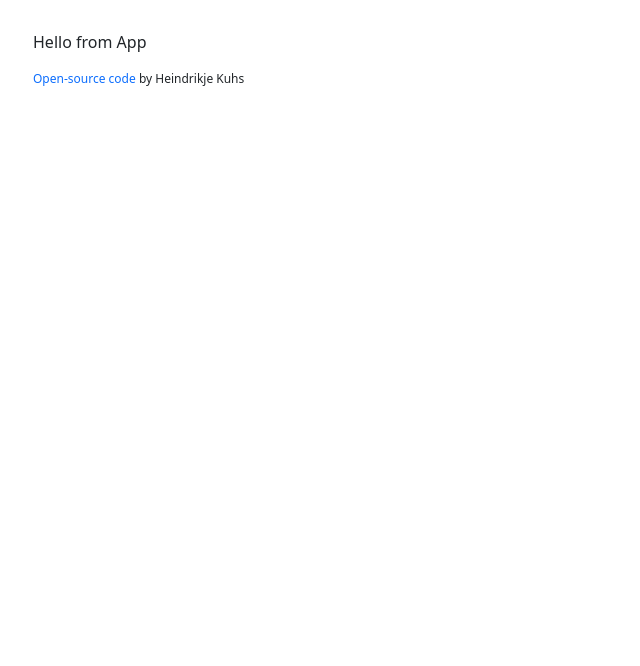
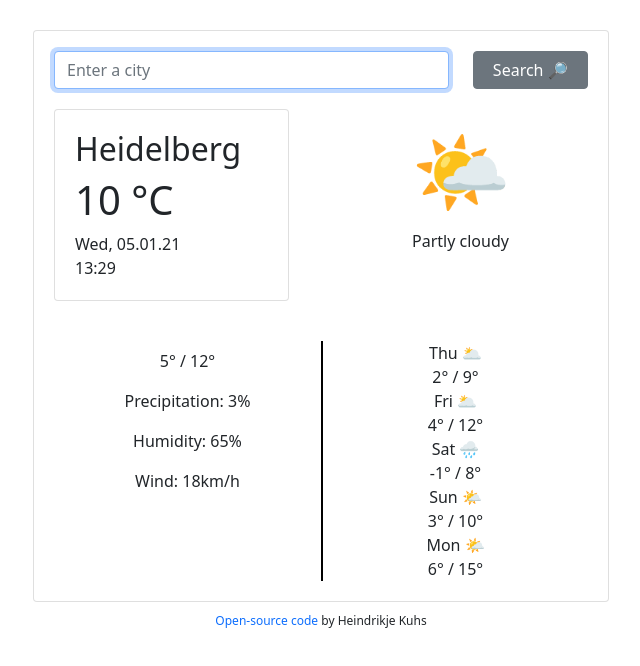
Before and after one commit to heindrikje/weather-app-react, a React (Create React App) app: page / in a window 1280 px wide. Shown: the top 666 px of the page, without its empty margins (319-959 px from the left). Built offline with nearby package versions, Linux system fonts and the light colour scheme.

Commit message:
Added HTML structure and basic CSS

```diff
--- a/src/App.css
+++ b/src/App.css
@@ -2,3 +2,7 @@
   max-width: 600px;
   margin: 30px auto;
 }
+
+.App .card {
+  padding: 20px;
+}
--- a/src/App.js
+++ b/src/App.js
@@ -1,12 +1,15 @@
 import React from "react";
 import "./App.css";
+import Weather from "./Weather";
 import Footer from "./Footer";
 
 export default function App() {
   return (
     <div className="App">
       <div className="container">
-        <p>Hello from App </p>
+        <div className="card">
+          <Weather />
+        </div>
         <Footer />
       </div>
     </div>
@@ -15,4 +18,3 @@ export default function App() {
 
 // Matt hat nach container noch:
 // <Weather defaultCity="New York" />
-// er importiert nur Weather.js
--- /dev/null
+++ b/src/Forecast.js
@@ -0,0 +1,26 @@
+import React from "react";
+import "./forecast.css";
+
+export default function Forecast() {
+  return (
+    <div className="Forecast">
+      <div className="forecastDays">
+        <div>
+          Thu 🌥 <br /> 2° / 9°
+        </div>
+        <div>
+          Fri 🌥 <br /> 4° / 12°
+        </div>
+        <div>
+          Sat 🌧 <br /> -1° / 8°
+        </div>
+        <div>
+          Sun 🌤 <br /> 3° / 10°
+        </div>
+        <div>
+          Mon 🌤 <br /> 6° / 15°
+        </div>
+      </div>
+    </div>
+  );
+}
--- /dev/null
+++ b/src/SearchForm.js
@@ -0,0 +1,27 @@
+import React from "react";
+
+export default function SearchForm() {
+  return (
+    <div>
+      <form>
+        <div className="row">
+          <div className="col-9">
+            <input
+              type="search"
+              placeholder="Enter a city"
+              className="form-control"
+              autoFocus="on"
+            />
+          </div>
+          <div className="col-3">
+            <input
+              type="submit"
+              value="Search 🔎"
+              className="btn btn-secondary w-100"
+            />
+          </div>
+        </div>
+      </form>
+    </div>
+  );
+}
--- /dev/null
+++ b/src/Weather.js
@@ -0,0 +1,36 @@
+import React from "react";
+import SearchForm from "./SearchForm";
+import WeatherDetails from "./WeatherDetails";
+import Forecast from "./Forecast";
+import "./weather.css";
+
+export default function Weather() {
+  return (
+    <div className="Weather">
+      <SearchForm />
+      <div className="row">
+        <div className="col-6">
+          <div className="card mainInfo">
+            <h2>Heidelberg</h2>
+            <h1>10 °C</h1>
+            <div>
+              Wed, 05.01.21 <br /> 13:29
+            </div>
+          </div>
+        </div>
+        <div className="col-6 iconAndDescription">
+          <div className="icon">🌤</div>
+          <div className="description">Partly cloudy</div>
+        </div>
+      </div>
+      <div className="row">
+        <div className="col-6 weatherDetails">
+          <WeatherDetails />
+        </div>
+        <div className="col-6 forecast">
+          <Forecast />
+        </div>
+      </div>
+    </div>
+  );
+}
--- /dev/null
+++ b/src/WeatherDetails.js
@@ -0,0 +1,13 @@
+import React from "react";
+import "./weatherDetails.css";
+
+export default function WeatherDetails() {
+  return (
+    <div className="WeatherDetails">
+      <div>5° / 12°</div>
+      <div>Precipitation: 3%</div>
+      <div>Humidity: 65%</div>
+      <div>Wind: 18km/h</div>
+    </div>
+  );
+}
--- a/src/footer.css
+++ b/src/footer.css
@@ -1,11 +1,11 @@
 footer {
   font-size: 12px;
   margin: 10px 0;
+  text-align: center;
 }
 
 footer .link {
   text-decoration: none;
-  transition: all 150ms ease-in-out;
 }
 footer .link:hover {
   text-decoration: underline;
--- /dev/null
+++ b/src/forecast.css
@@ -0,0 +1,6 @@
+.Forecast .forecastDays {
+  text-align: center;
+}
+.Forecast {
+  border-left: 2px solid black;
+}
--- /dev/null
+++ b/src/weather.css
@@ -0,0 +1,24 @@
+.Weather .mainInfo {
+  margin: 20px 20px 40px 0;
+}
+
+.Weather .iconAndDescription {
+  margin: 20px 0 40px 0;
+}
+
+.Weather .icon {
+  text-align: center;
+  font-size: 80px;
+}
+
+.Weather .description {
+  text-align: center;
+}
+
+.Weather .weatherDetails {
+  padding-right: 0;
+}
+
+.Weather .forecast {
+  padding-left: 0;
+}
--- /dev/null
+++ b/src/weatherDetails.css
@@ -0,0 +1,4 @@
+.WeatherDetails {
+  text-align: center;
+  line-height: 40px;
+}
```
